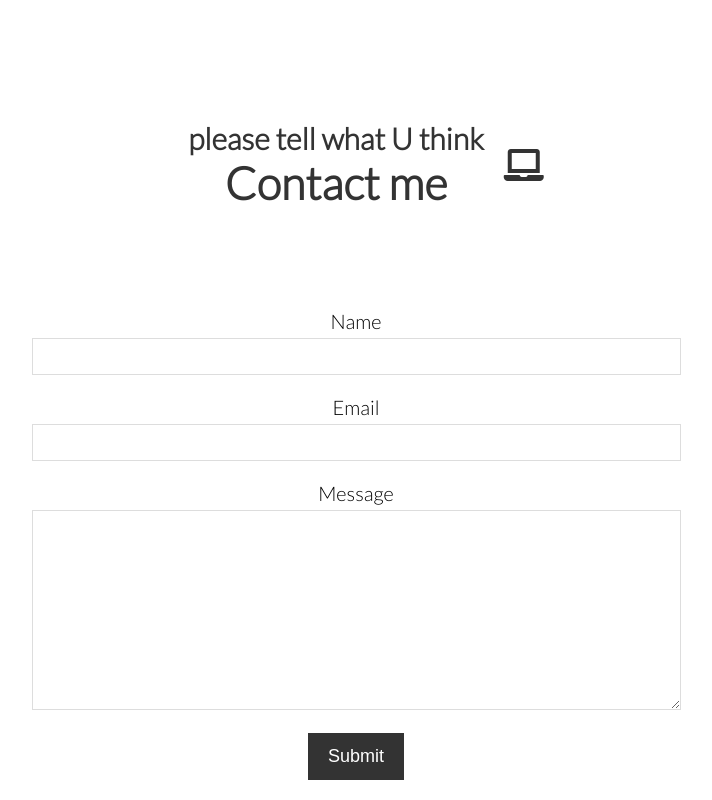
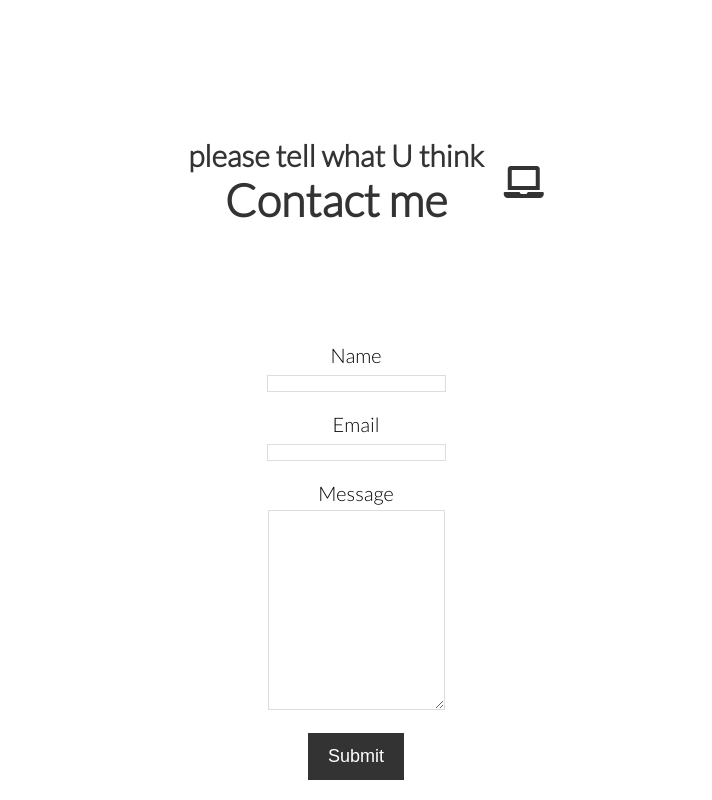
Before and after one commit to danah2139/portfolio, a plain HTML site: page index.html in a window 1280 px wide. Shown: the part 2400-3200 px from the top of the page, without its empty margins (284-996 px from the left). Drawn offline with Linux system fonts and the light colour scheme.

Commit message:
remove padding

```diff
--- a/css/style.css
+++ b/css/style.css
@@ -206,8 +206,16 @@ a {
 	padding: 0 20px;
 }
 
+form {
+	width: 100%;
+	display: flex;
+	flex-direction: column;
+	align-items: center;
+	justify-content: center;
+}
 #section-contact .form-group {
 	margin-bottom: 20px;
+	max-width: 350px;
 }
 
 #section-contact label {
@@ -219,7 +227,7 @@ a {
 #section-contact input,
 #section-contact textarea {
 	width: 100%;
-	padding: 10px 235px;
+	/* padding: 10px 200px; */
 	border: 1px #ddd solid;
 }
 
```
